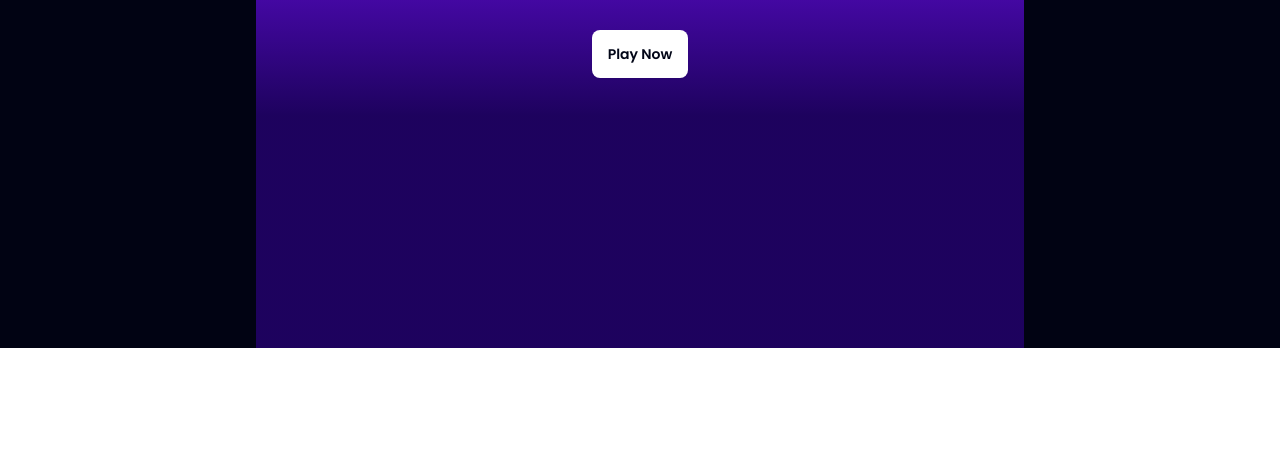
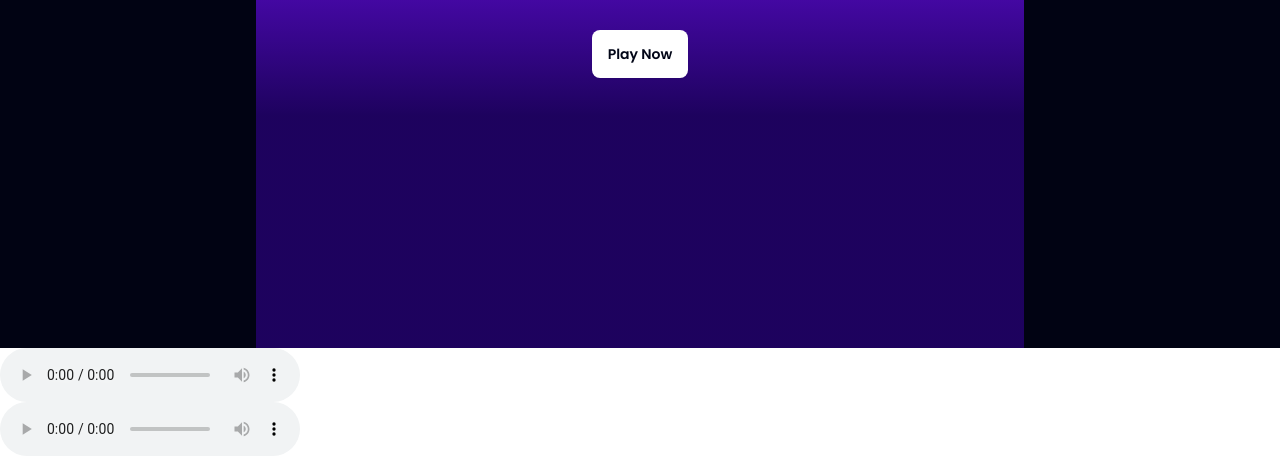
Before and after one commit to abdul-muhaimin-toha/Alpha-Clash, a plain HTML site: page index.html in a window 1280 px wide. Shown: the part 452-908 px from the top of the page. Before the commit the page ends 800 px from the top, so only its background shows below. Drawn offline with nearby package versions, Linux system fonts and the light colour scheme.

Commit message:
auto-play

```diff
--- a/index.html
+++ b/index.html
@@ -135,6 +135,11 @@
         </section>
       </div>
     </div>
+    <audio controls autoplay>
+      <source src="music/arcade-party-173553.mp3" type="audio/mpeg" />
+      Your browser does not support the audio tag.
+    </audio>
+    <audio src="music/arcade-party-173553.mp3" autoplay loop controls></audio>
     <script src="js/script.js"></script>
   </body>
 </html>
```
Also changed, not shown: 1 other file.
